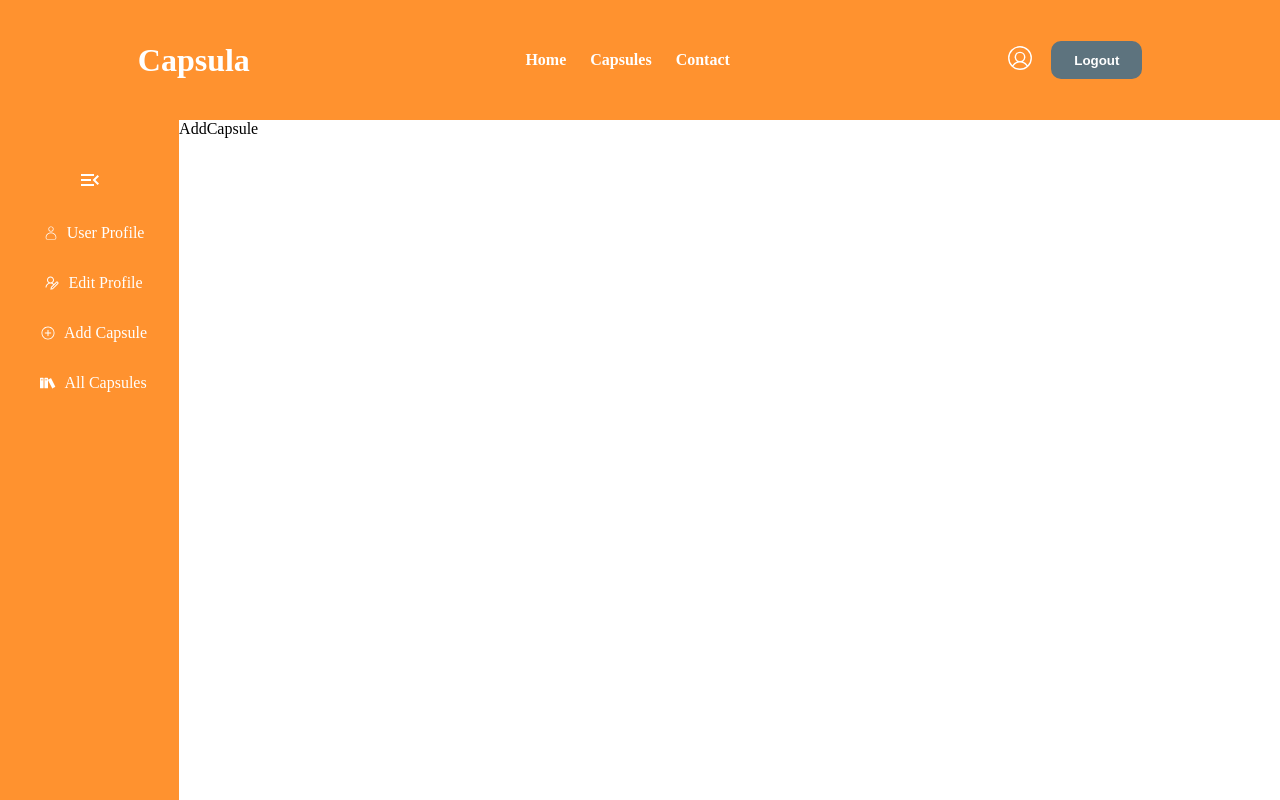
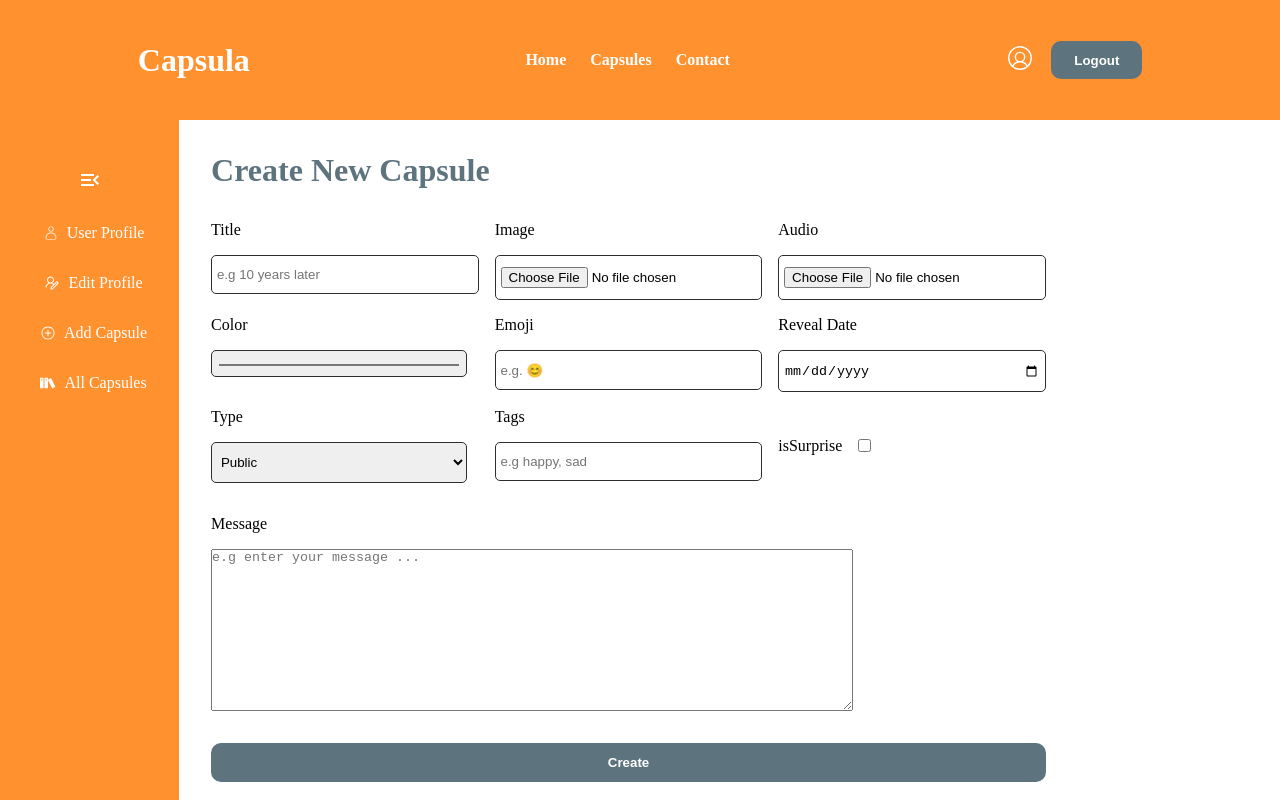
Before and after one commit to TheManana11/time-capsule, a React (Create React App) app in the folder time-capsule-client/: page /dashboard/add-capsule in a window 1280 px wide. Shown: the top 800 px of the page. Built offline with nearby package versions, Linux system fonts and the light colour scheme.

Commit message:
Finished desgin Add Capsule Page

```diff
--- /dev/null
+++ b/time-capsule-client/src/pages/Add Capsule/AddCapsule.css
@@ -0,0 +1,75 @@
+.add-capsule{
+    display: flex;
+    flex-direction: column;
+    margin: 2rem;
+    gap: 2rem;
+}
+
+.add-capsule > form > h1{
+    color: #5D737E;
+}
+
+.add-capsule > form{
+    display: flex;
+    flex-direction: column;
+    gap: 2rem;
+}
+
+.add-capsule textarea{
+    height: 20vh;
+    width: 50vw;
+}
+
+.add-capsule-inputs{
+    display: grid;
+    grid-template-columns: repeat(3, 1fr);
+    gap: 1rem;
+}
+
+.add-label-input{
+    display: flex;
+    flex-direction: column;
+    align-items: start;
+    gap: 1rem;
+}
+
+.add-label-input > input, .add-label-input > select{
+    padding: 0.7rem 0.3rem;
+    border-radius: 5px;
+    width: 20vw;
+    border: 1px solid #2e2e2e;
+}
+
+.add-label-check{
+    display: flex;
+    align-items: center;
+    gap: 1rem;
+}
+
+@media (max-width: 768px) {
+    .add-capsule-inputs{
+    display: grid;
+    grid-template-columns: repeat(2, 1fr);
+    gap: 1rem;
+}
+
+.add-label-input > input, .add-label-input > select{
+    width: 30vw;
+}
+.add-capsule textarea{
+    height: 20vh;
+    width: 60vw;
+}
+}
+
+@media (max-width: 500px) {
+    .add-capsule-inputs{
+    display: grid;
+    grid-template-columns: repeat(1, 1fr);
+    gap: 1rem;
+}
+.add-label-input > input, .add-label-input > select{
+    width: 50vw;
+}
+
+}
--- a/time-capsule-client/src/pages/Add Capsule/AddCapsule.jsx
+++ b/time-capsule-client/src/pages/Add Capsule/AddCapsule.jsx
@@ -1,8 +1,67 @@
 import React from 'react'
+import './AddCapsule.css'
+import Button from '../../components/shared/Button/Button'
 
 const AddCapsule = () => {
   return (
-    <div>AddCapsule</div>
+    <div className='add-capsule'>
+      <form>
+        <h1>Create New Capsule</h1>
+        <div className="add-capsule-inputs">
+
+          <div className="add-label-input">
+            <label htmlFor="title">Title</label>
+            <input type="text" name='title' placeholder='e.g 10 years later' />
+          </div>
+
+          <div className="add-label-input">
+            <label htmlFor="image">Image</label>
+            <input type="file" name='image' accept='image/*'/>
+          </div>
+
+          <div className="add-label-input">
+            <label htmlFor="audio">Audio</label>
+            <input type="file" name='audio' accept='audio/*'/>
+          </div>
+
+          <div className="add-label-input">
+            <label htmlFor="color">Color</label>
+            <input type="color" name='color' />
+          </div>
+
+          <div className="add-label-input">
+            <label htmlFor="title">Emoji</label>
+            <input type="text" name='emoji' placeholder='e.g. 😊' />
+          </div>
+          <div className="add-label-input">
+            <label htmlFor="title">Reveal Date</label>
+            <input type="date" name='revealDate' />
+          </div>
+          <div className="add-label-input">
+            <label htmlFor="title">Type</label>
+            <select name='type'>
+              <option value="public">Public</option>
+              <option value="private">Private</option>
+              <option value="unlisted">Unlisted</option>
+            </select>
+          </div>
+          <div className="add-label-input">
+            <label htmlFor="tags">Tags</label>
+            <input type="text" name='tags' placeholder='e.g happy, sad' />
+          </div>
+
+        <div className="add-label-check">
+            <label htmlFor="isSurprise">isSurprise</label>
+            <input type="checkbox" name='isSurprise' />
+          </div>
+        </div>
+        <div className="add-label-input">
+            <label htmlFor="message">Message</label>
+            <textarea type="text" name='message' placeholder='e.g enter your message ...' />
+          </div>
+          <Button text={"Create"}/>
+      </form>
+    </div>
   )
 }
 
--- a/time-capsule-client/src/pages/Dashboard/Dashboard.css
+++ b/time-capsule-client/src/pages/Dashboard/Dashboard.css
@@ -10,7 +10,7 @@
 
 .side-bar {
   width: fit-content;
-  height: 100dvh;
+  height: 150dvh;
   padding: 3rem 2rem 0 2rem;
   background-color: #ff922f;
 
```
